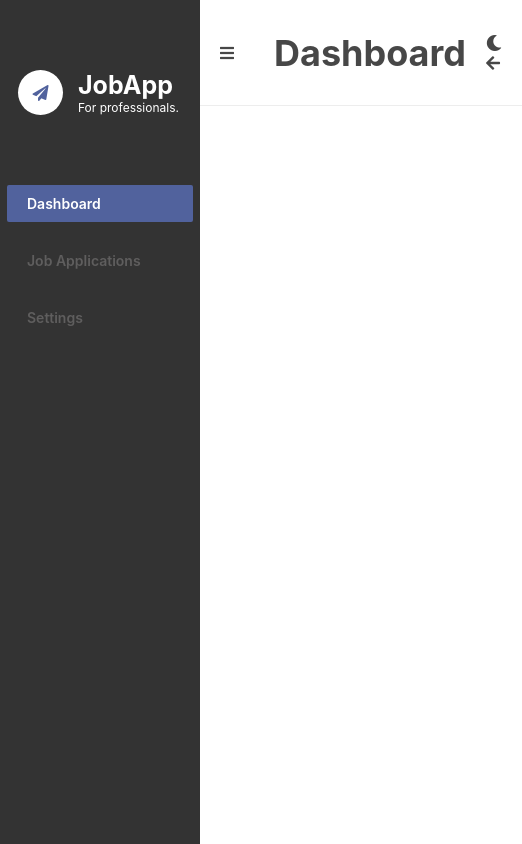
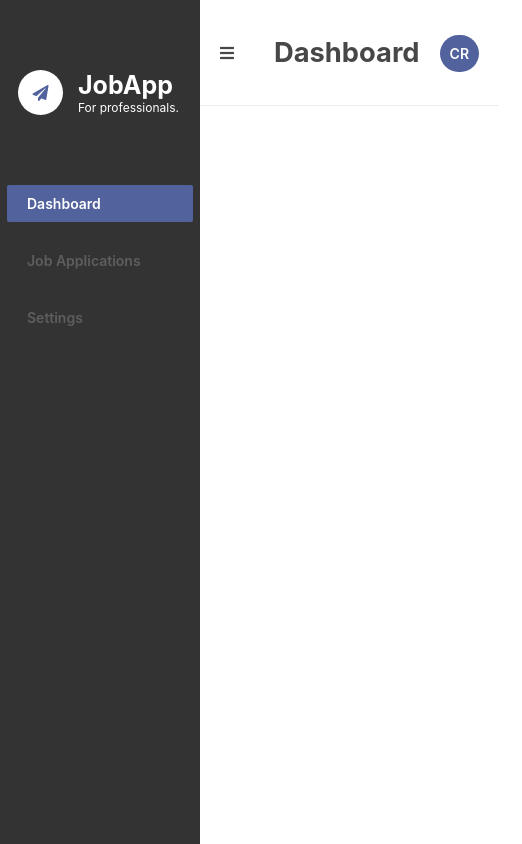
Before and after one commit to crinaldi44/JobApp-Client, a React (Create React App) app: page / in a window 390 px wide. Shown: the whole page, 522 px wide, since content can reach past the window. Built offline with nearby package versions, Linux system fonts and the light colour scheme.

Commit message:
Adjustments: Mobile responsiveness
The applications toolbar has been minified in mobile responsive mode so as to allow for a clear UI/UX.

```diff
--- a/src/components/Header.css
+++ b/src/components/Header.css
@@ -46,9 +46,19 @@
     font-weight: 600;
 }
 
+@media screen and (max-width: 500px) {
+    .header__title__section h1 {
+        font-size: 7vw;
+    }
+}
+
 @media screen and (max-width: 800px) {
 
-    .header__toolbar li:last-of-type {
+    .header__toolbar li {
         display: none;
     }
+
+    .header__toolbar #profile {
+        display: block;
+    }
 }
--- a/src/components/Header.js
+++ b/src/components/Header.js
@@ -53,7 +53,7 @@ const Header = (props) => {
                 <Tooltip title={'Logout'}>
                     <li><i onClick={openAlert} class="fa fa-arrow-left" aria-hidden="true"></i></li>
                 </Tooltip>
-                <li><span className='profile__icon'>CR</span></li>
+                <li id="profile"><span className='profile__icon'>CR</span></li>
 
                 <InfoSnackbar
                     open={alertOpen}
```
